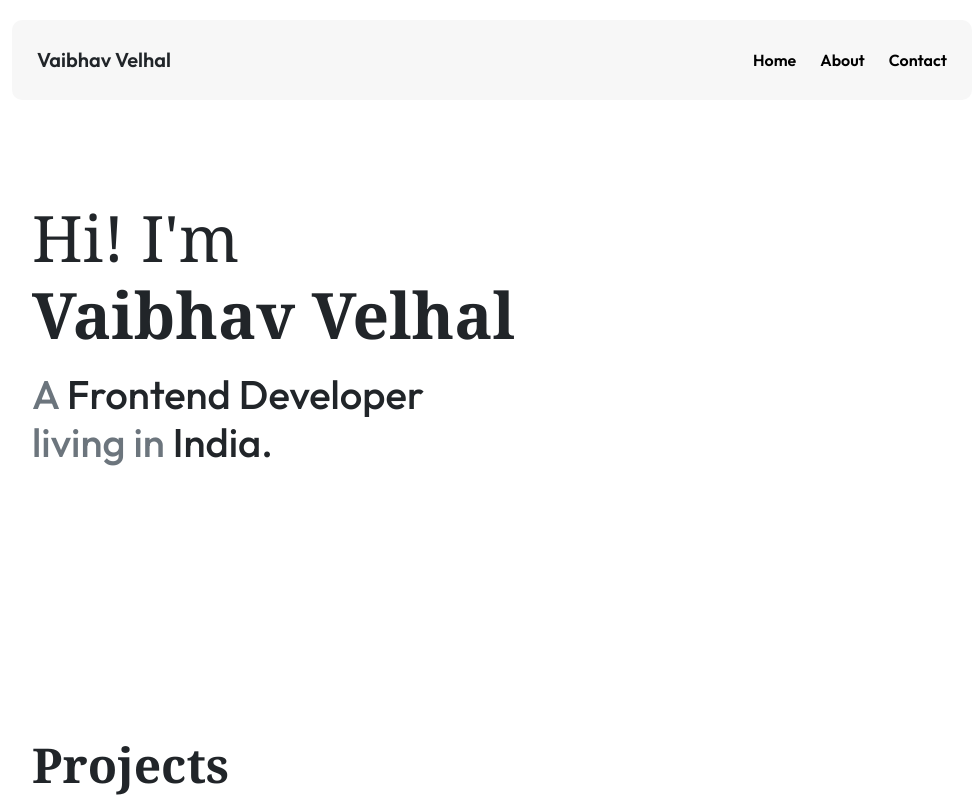
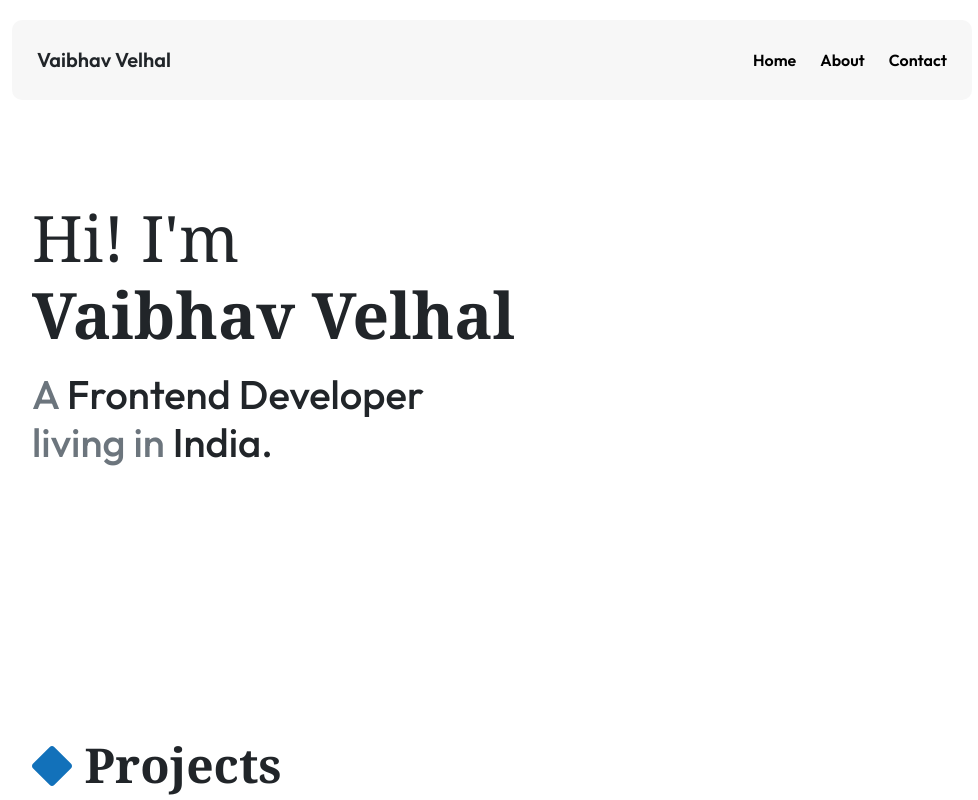
Before and after one commit to vaibhav-velhal/vaibhav-portfolio, a React (Vite) app: page / in a window 1280 px wide. Shown: the top 800 px of the page, without its empty margins (148-1126 px from the left). Built offline with nearby package versions, Linux system fonts and the light colour scheme.

Commit message:
Color icon added in projects section

```diff
--- a/src/pages/Home/Home.jsx
+++ b/src/pages/Home/Home.jsx
@@ -1,6 +1,7 @@
 import './Home.css';
 import { FaArrowRight } from "react-icons/fa6";
 import { BsGlobe } from "react-icons/bs";
+import { FaDiamond } from 'react-icons/fa6';
 
 function Home() {
 
@@ -13,7 +14,7 @@ function Home() {
             </header>
 
             <section className="projects-section">
-                <h2 className='mb-4 fw-semibold'>Projects</h2>
+                <h2 className='mb-4 fw-semibold'><FaDiamond className='mb-2' size={40} style={{color: 'hsl(206, 82%, 40%)'}} /> Projects</h2>
                 <div className="project-item row">
                     <div className="project-info col-12 col-md-6 pe-4">
                         <h3>JustPizza Project</h3>
```
